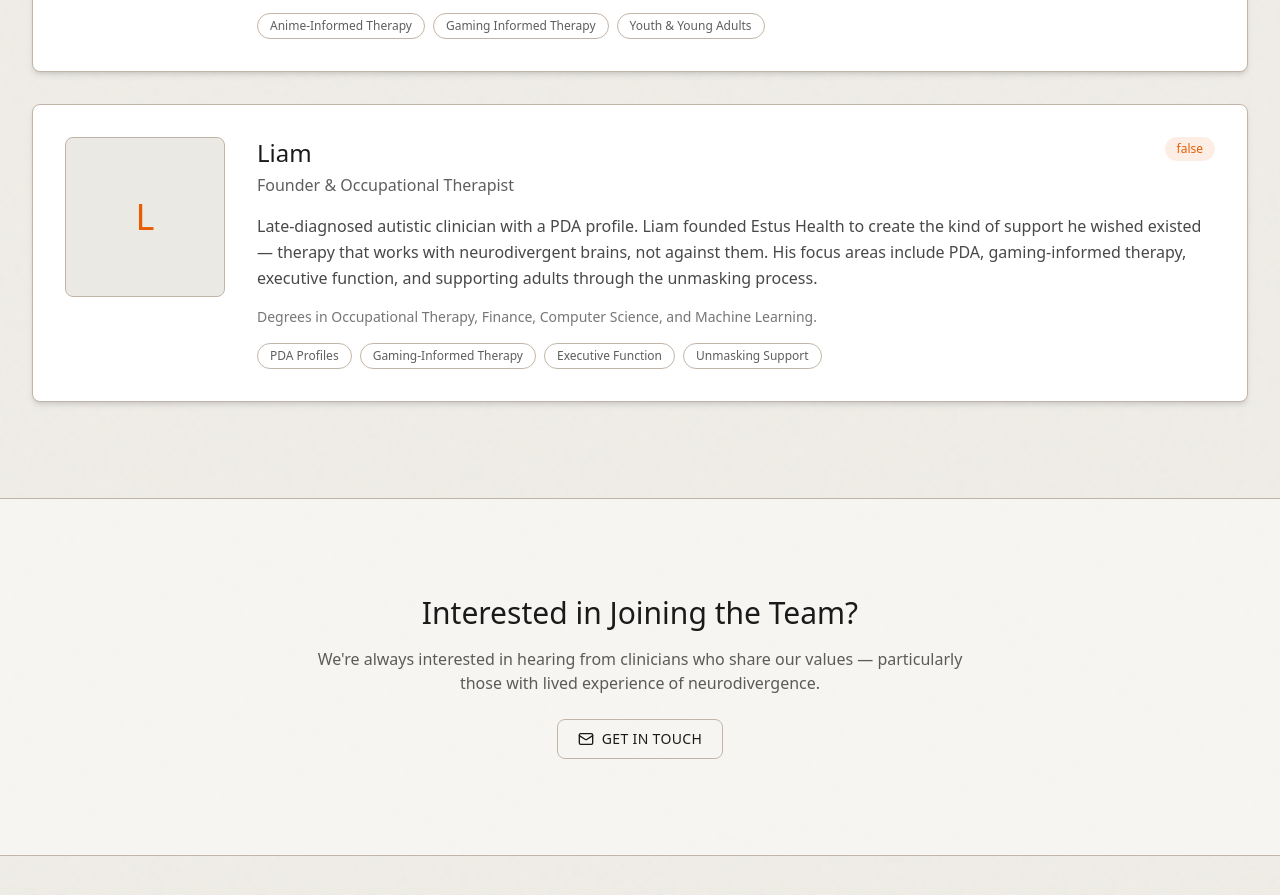
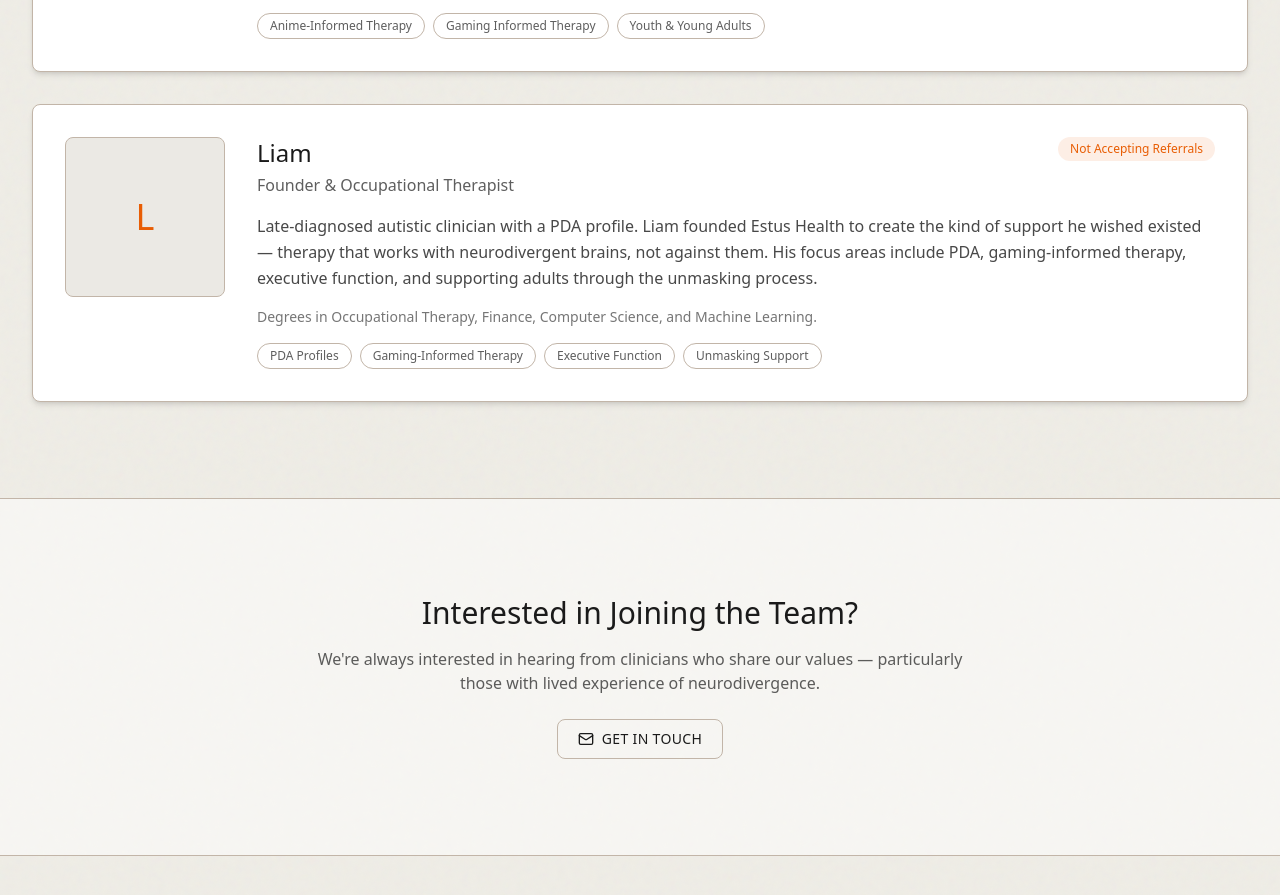
Before and after one commit to EstusHealth/estus-health-website, a React (Vite) app: page /about/team in a window 1280 px wide. Shown: the part 1540-2435 px from the top of the page. Built offline with nearby package versions, Linux system fonts and the light colour scheme.

Commit message:
Update TeamPage.jsx

```diff
--- a/src/pages/TeamPage.jsx
+++ b/src/pages/TeamPage.jsx
@@ -21,7 +21,7 @@ const team = [
    {
     name: "Liam",
     role: "Founder & Occupational Therapist",
-    status: "false",
+    status: "Not Accepting Referrals",
     bio: "Late-diagnosed autistic clinician with a PDA profile. Liam founded Estus Health to create the kind of support he wished existed — therapy that works with neurodivergent brains, not against them. His focus areas include PDA, gaming-informed therapy, executive function, and supporting adults through the unmasking process.",
     background: "Degrees in Occupational Therapy, Finance, Computer Science, and Machine Learning.",
     specialties: ["PDA Profiles", "Gaming-Informed Therapy", "Executive Function", "Unmasking Support"],
```
